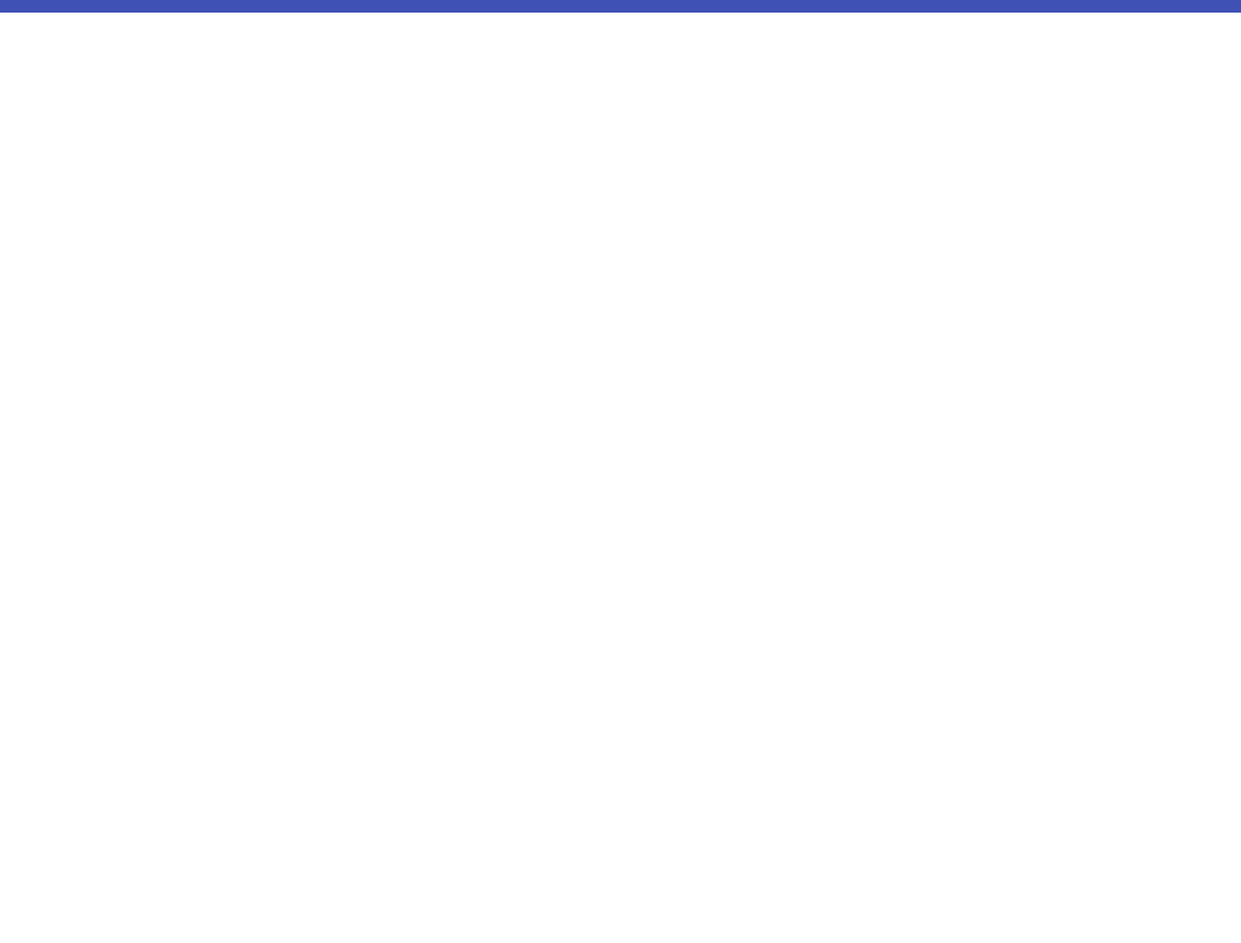
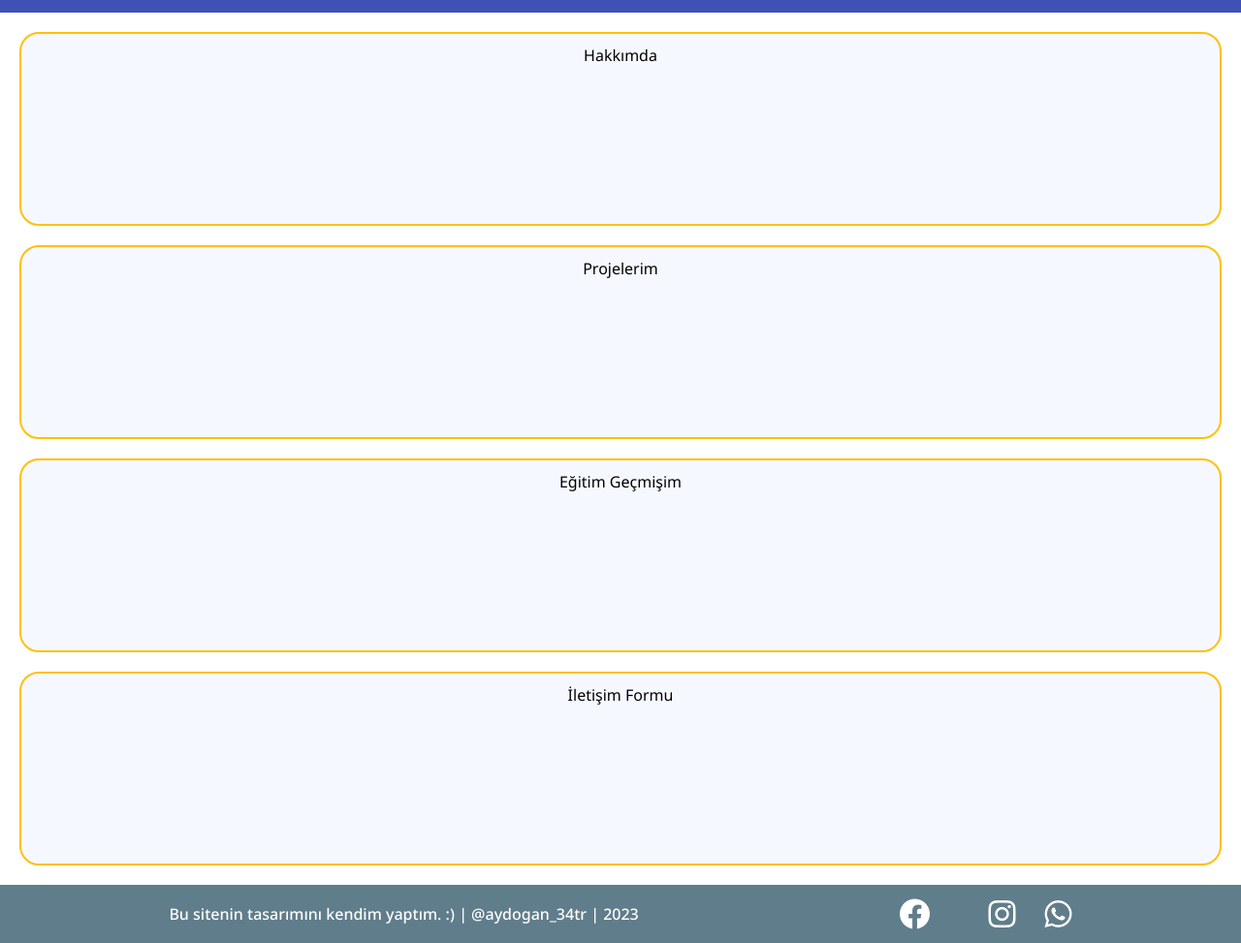
Before and after one commit to abdullah-aydogan/personal-site, a plain HTML site: page index.html in a window 1280 px wide. Shown: the part 77-1050 px from the top of the page at 97% size. Before the commit the page ends 800 px from the top, so only its background shows below. Drawn offline with Linux system fonts and the light colour scheme.

Commit message:
subheading and content drafts were created

```diff
--- a/css/style.css
+++ b/css/style.css
@@ -3,6 +3,8 @@
     --indigo: #3F51B5;
     --white: #FFFFFF;
     --amber: #FFC107;
+    --blueGrey: #607D8B;
+    --bgColor: #F6F8FF;
 }
 
 header {
@@ -42,3 +44,35 @@ header .nav-part {
     gap: 40px;
     align-items: center;
 }
+
+/* Geçici Alan */
+section {
+    text-align: center;
+    height: 200px;
+    padding: 10px;
+    background-color: var(--bgColor);
+    margin: 20px;
+    border: 2px solid var(--amber);
+    border-radius: 20px;
+}
+
+/* Alt Başlık */
+footer .container {
+    background-color: var(--blueGrey);
+    height: 60px;
+    padding: 20px 40px;
+    align-items: center;
+    display: flex;
+    justify-content: space-around;
+}
+
+footer .container .info-text {
+    font-size: 16px;
+    font-weight: 500;
+    color: var(--white);
+}
+
+footer .container .social-buttons {
+    display: flex;
+    gap: 30px;
+}
--- a/index.html
+++ b/index.html
@@ -16,6 +16,7 @@
     </head>
 
     <body>
+        <!-- Üst Başlık -->
         <header>
             <div class="container">
                 <!-- Site Logo Bölümü -->
@@ -28,7 +29,7 @@
                     </div>
                     <!-- Logo Başlık -->
                     <div class="logo-title">
-                        <a href="" class="title-link">Abdullah AYDOĞAN</a>
+                        <a href="" class="title-link" title="Anasayfa">Abdullah AYDOĞAN</a>
                     </div>
                 </div>
                 <!-- Site Navigasyon Linkleri -->
@@ -49,20 +50,48 @@
             </div>
         </header>
 
-        <section>
+        <!-- İçerikler -->
+        <div class="contents">
+            <section class="info">
+                <p>Hakkımda</p>
+            </section>
 
-        </section>
+            <section class="projects">
+                <p>Projelerim</p>
+            </section>
 
-        <section>
+            <section class="education">
+                <p>Eğitim Geçmişim</p>
+            </section>
 
-        </section>
+            <section class="contact">
+                <p>İletişim Formu</p>
+            </section>
+        </div>
 
-        <section>
+        <!-- Alt Başlık -->
+        <footer>
+            <div class="container">
+                <div class="info-text">
+                    <p>Bu sitenin tasarımını kendim yaptım. :) | @aydogan_34tr | 2023</p>
+                </div>
+                <div class="social-buttons">
+                    <a href="" title="Facebook">
+                        <i class="fa-brands fa-facebook fa-2xl" style="color: #ffffff;"></i>
+                    </a>
+                    <a href="" title="Twitter">
+                        <i class="fa-brands fa-x-twitter fa-2xl" style="color: #ffffff;"></i>
+                    </a>
 
-        </section>
+                    <a href="" title="Instagram">
+                        <i class="fa-brands fa-instagram fa-2xl" style="color: #ffffff;"></i>
+                    </a>
 
-        <footer>
-
+                    <a href="" title="WhatsApp">
+                        <i class="fa-brands fa-whatsapp fa-2xl" style="color: #ffffff;"></i>
+                    </a>
+                </div>
+            </div>
         </footer>
     </body>
 </html>
```
